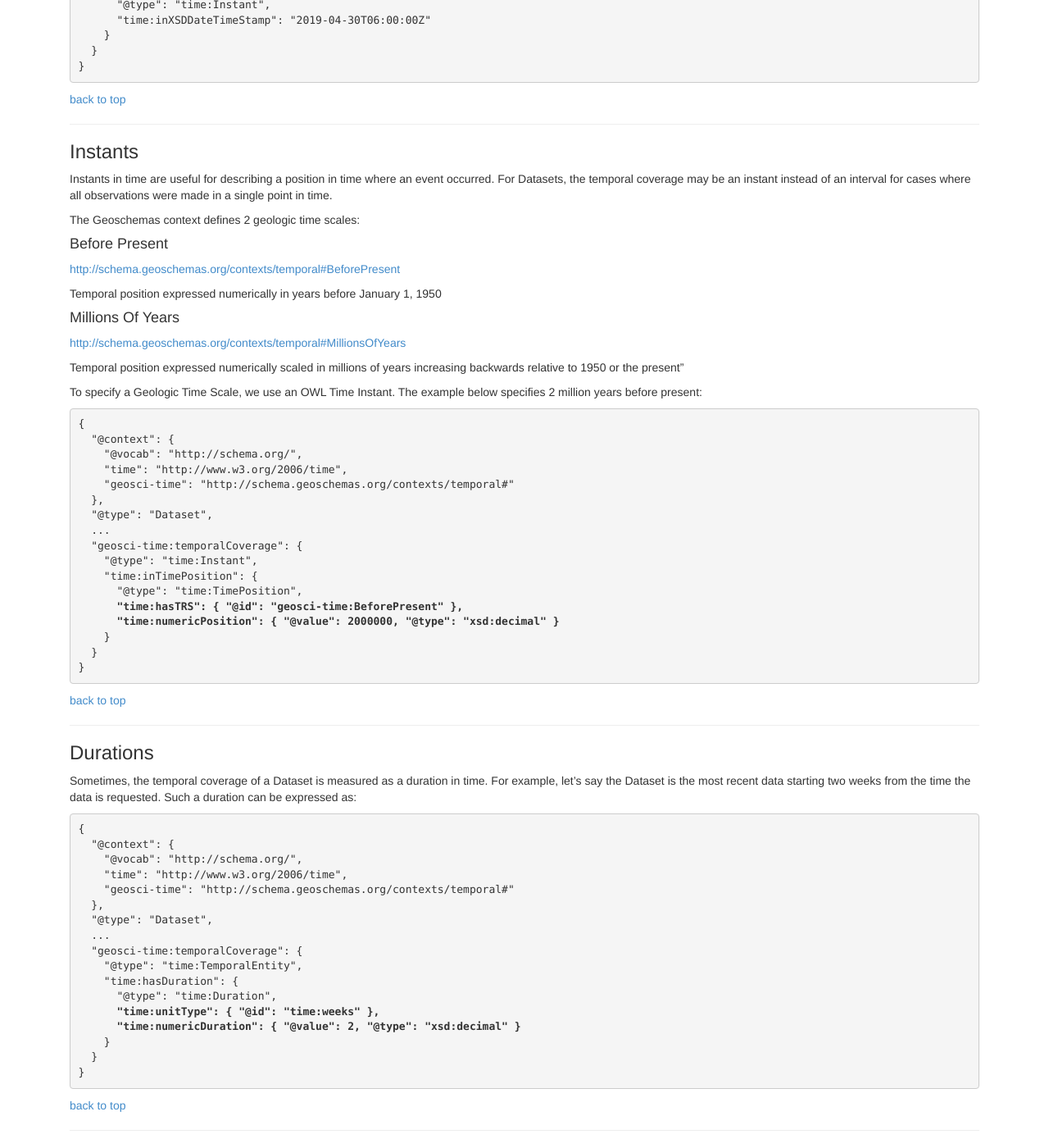
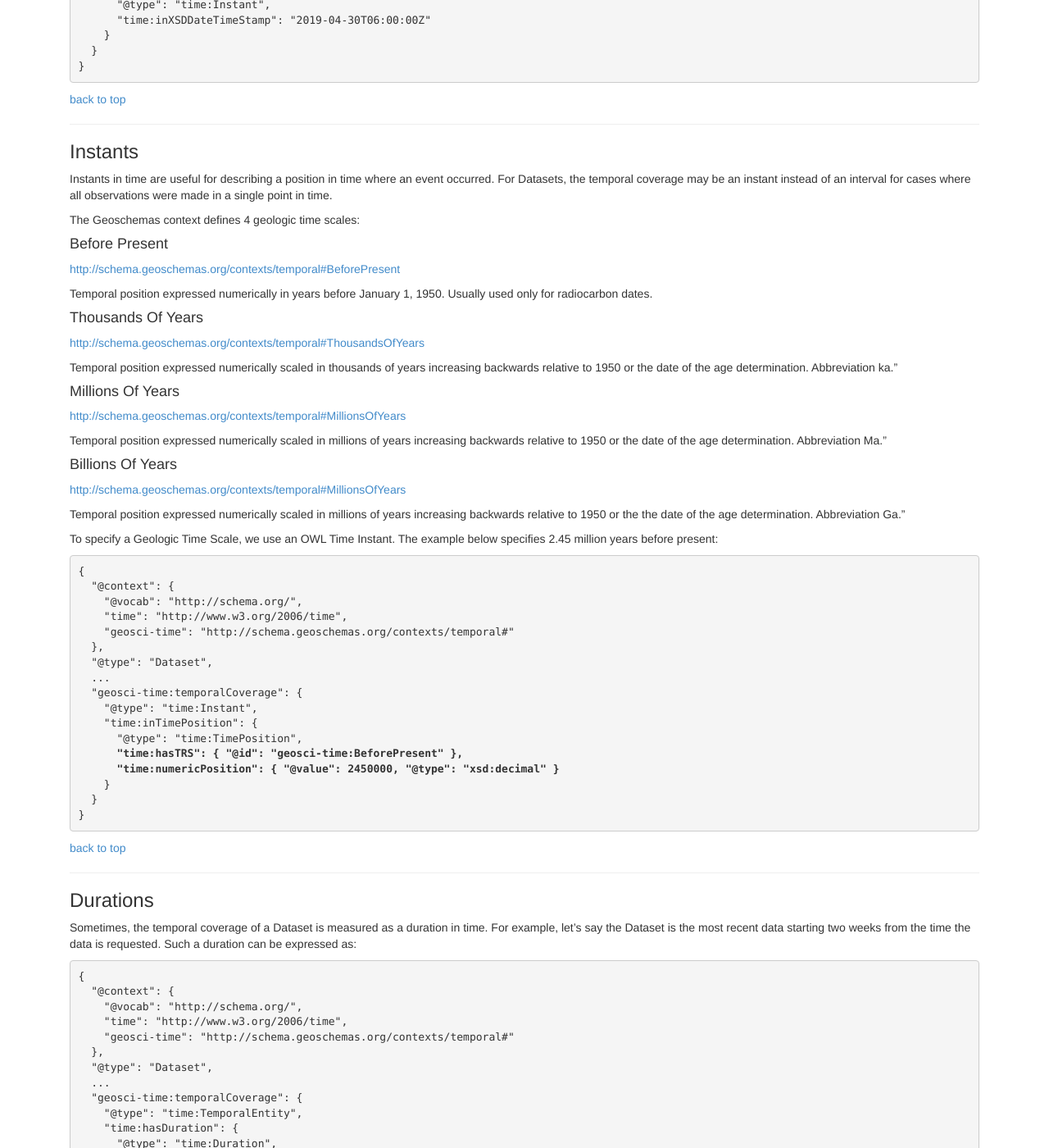
Before and after one commit to geoschemas-org/geoschemas-org.github.io, a Jekyll site: the page built from extensions/temporal.md, in a window 1280 px wide and 1400 px high, scrolled down 3218 px. Shown: the whole window at 82% size. Built offline with Jekyll 4.4.1, drawn with Linux system fonts in a browser that asks for light colours; our own code applies the rules of GitHub Pages for plain Markdown files; some of the changed text lies outside the part shown.

Commit message:
Added age units and other minor edits

```diff
--- a/extensions/temporal.md
+++ b/extensions/temporal.md
@@ -104,9 +100,14 @@ __geosci-time:BillionsOfYears__ - For defining the 'Billions of Years' (Ga) temp
 
 Type: [time:TRS](https://www.w3.org/TR/owl-time/#time:TRS)
 
-Same As: http://resource.geosciml.org/classifier/cgi/geologicage/ma
+Temporal position expressed numerically scaled in billions of years (Ga) increasing backwards from the present.
 
-Temporal position expressed numerically scaled in billions of years (Ga) increasing backwards from the present.
+<a name="GeologicTimeUnit"></a>
+__geosci-time:GeologicTimeUnitAbbreviation - Geologic time unit for use in OWL-Time ([time:hasTRS](https://www.w3.org/TR/owl-time/#time:hasTRS))
+
+Type: [time:TRS](https://www.w3.org/TR/owl-time/#time:TRS)
+
+Standard time unit abbreviation for the age. BP, ka, Ma, Ga are used for before present, thousands of years, millions of years, and billions of years respecitively.
 
 <a name="Uncertainty"></a>
 __geosci-time:Uncertainty__ - For defining the 'Uncertainty' in a geologic age/date for use in OWL-Time ([time:hasTRS](https://www.w3.org/TR/owl-time/#time:hasTRS)).
@@ -189,21 +190,33 @@ Example: Expressing a time interval using a [time:TemporalEntity](https://www.w3
 Instants in time are useful for describing a position in time where an event occurred. For Datasets, the temporal coverage may be an instant instead of an interval for cases where all observations were made in a single point in time.
 
 <a name="geologic-time-scales"></a>
-The Geoschemas context defines 2 geologic time scales:
+The Geoschemas context defines 4 geologic time scales:
 
 #### Before Present
 
 [http://schema.geoschemas.org/contexts/temporal#BeforePresent](http://schema.geoschemas.org/contexts/temporal#BeforePresent)
 
-Temporal position expressed numerically in years before January 1, 1950
+Temporal position expressed numerically in years before January 1, 1950. Usually used only for radiocarbon dates.
+
+#### Thousands Of Years
+
+[http://schema.geoschemas.org/contexts/temporal#ThousandsOfYears](http://schema.geoschemas.org/contexts/temporal#ThousandsOfYears)
+
+Temporal position expressed numerically scaled in thousands of years increasing backwards relative to 1950 or the date of the age determination. Abbreviation ka."
 
 #### Millions Of Years
 
 [http://schema.geoschemas.org/contexts/temporal#MillionsOfYears](http://schema.geoschemas.org/contexts/temporal#MillionsOfYears)
 
-Temporal position expressed numerically scaled in millions of years increasing backwards relative to 1950 or the present"
+Temporal position expressed numerically scaled in millions of years increasing backwards relative to 1950 or the date of the age determination. Abbreviation Ma."
 
-To specify a Geologic Time Scale, we use an OWL Time Instant. The example below specifies 2 million years before present:
+#### Billions Of Years
+
+[http://schema.geoschemas.org/contexts/temporal#MillionsOfYears](http://schema.geoschemas.org/contexts/temporal#BillionsOfYears)
+
+Temporal position expressed numerically scaled in millions of years increasing backwards relative to 1950 or the the date of the age determination. Abbreviation Ga."
+
+To specify a Geologic Time Scale, we use an OWL Time Instant. The example below specifies 2.45 million years before present:
 
 <pre>
 {
@@ -219,7 +232,7 @@ To specify a Geologic Time Scale, we use an OWL Time Instant. The example below
     "time:inTimePosition": {
       "@type": "time:TimePosition",
       <strong>"time:hasTRS": { "@id": "geosci-time:BeforePresent" },
-      "time:numericPosition": { "@value": 2000000, "@type": "xsd:decimal" }</strong>
+      "time:numericPosition": { "@value": 2450000, "@type": "xsd:decimal" }</strong>
     }
   }
 }
```
Also changed, not shown: other parts of extensions/temporal.md (+0 -4 lines).
